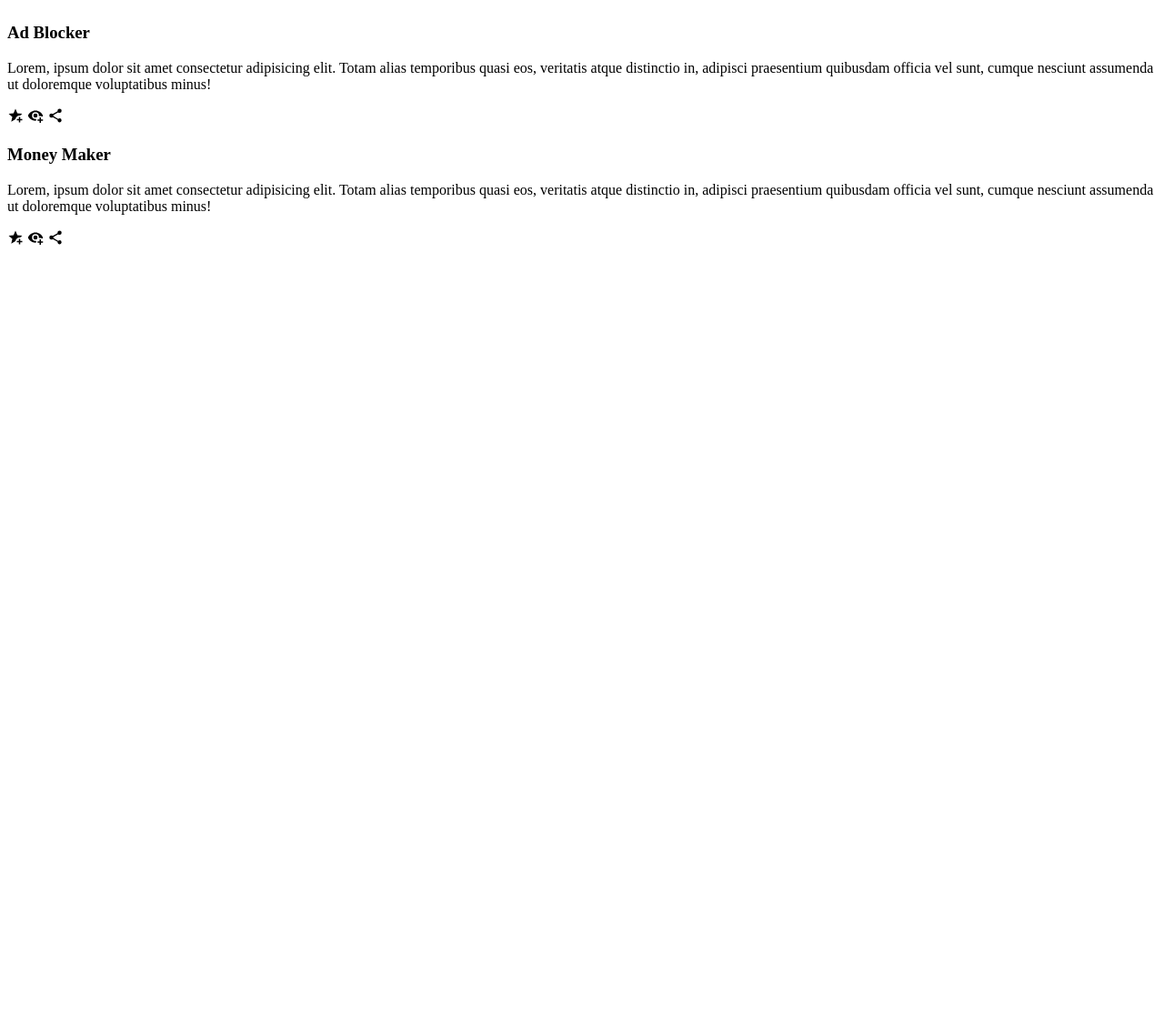
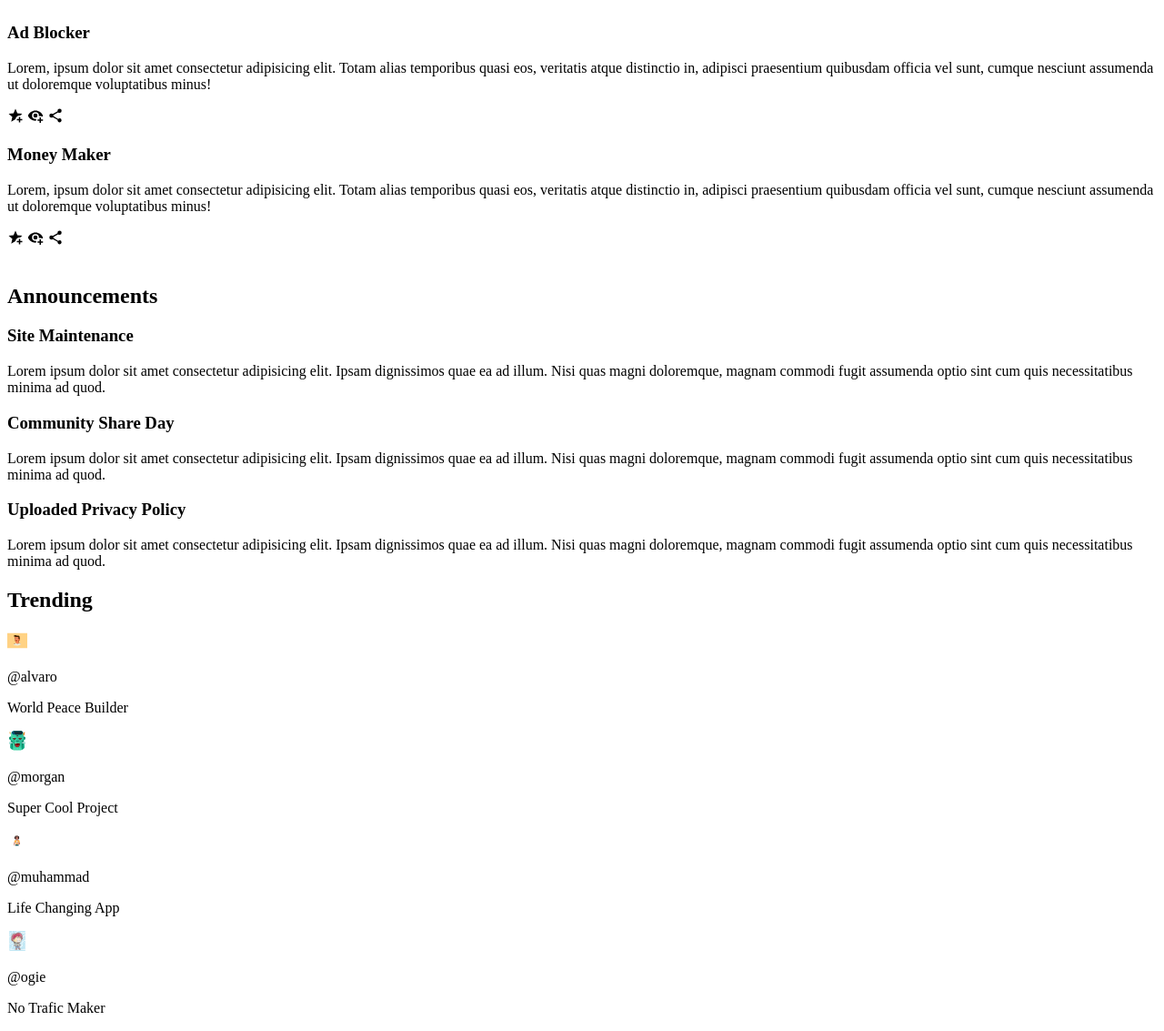
Before and after one commit to devchsykas/TheOdinPproject, a plain HTML site: page odin-admin-dashboard/index.html in a window 1280 px wide. Shown: the part 1024-2157 px from the top of the page at 91% size. Before the commit the page ends 1324 px from the top, so only its background shows below. Drawn offline with Linux system fonts and the light colour scheme.

Commit message:
Added announcements and trending sections

```diff
--- a/odin-admin-dashboard/index.html
+++ b/odin-admin-dashboard/index.html
@@ -309,8 +309,47 @@
           <img src="" alt="" />
         </div>
       </section>
-      <section class="announcements-section"></section>
-      <section class="trending-section"></section>
+      <section class="announcements-section">
+        <aside>
+          <h2>Announcements</h2>
+          <div class="announcement">
+            <h3 class="announcement-title">Site Maintenance</h3>
+            <p class="announcement-info">Lorem ipsum dolor sit amet consectetur adipisicing elit. Ipsam dignissimos quae ea ad illum. Nisi quas magni doloremque, magnam commodi fugit assumenda optio sint cum quis necessitatibus minima ad quod.</p>
+          </div>
+          <div class="announcement">
+            <h3 class="announcement-title">Community Share Day</h3>
+            <p class="announcement-info">Lorem ipsum dolor sit amet consectetur adipisicing elit. Ipsam dignissimos quae ea ad illum. Nisi quas magni doloremque, magnam commodi fugit assumenda optio sint cum quis necessitatibus minima ad quod.</p>
+          </div>
+            <div class="announcement">
+              <h3 class="announcement-title">Uploaded Privacy Policy</h3>
+              <p class="announcement-info">Lorem ipsum dolor sit amet consectetur adipisicing elit. Ipsam dignissimos quae ea ad illum. Nisi quas magni doloremque, magnam commodi fugit assumenda optio sint cum quis necessitatibus minima ad quod.</p>
+        </aside>
+      </section>
+      <section class="trending-section">
+        <aside>
+          <h2>Trending</h2>
+          <div class="trending">
+            <img src="/assets/images/profile/alvaro.svg" alt="alvaro profile picture" width="22" height="22">
+            <p class="profile-name">@alvaro</p>
+            <p class="profile-status">World Peace Builder</p>
+          </div>
+          <div class="trending">
+            <img src="/assets/images/profile/morgan.svg" alt="morgan profile picture" width="22" height="22">
+            <p class="profile-name">@morgan</p>
+            <p class="profile-status">Super Cool Project</p>
+          </div>
+          <div class="trending">
+            <img src="/assets/images/profile/muhammad.svg" alt="muhamad profile picture" width="22" height="22">
+            <p class="profile-name">@muhammad</p>
+            <p class="profile-status">Life Changing App</p>
+          </div>
+          <div class="trending">
+            <img src="/assets/images/profile/ogie.svg" alt="ogie profile picture" width="22" height="22">
+            <p class="profile-name">@ogie</p>
+            <p class="profile-status">No Trafic Maker</p>
+          </div>
+        </aside>
+      </section>
     </main>
   </body>
 </html>
```
